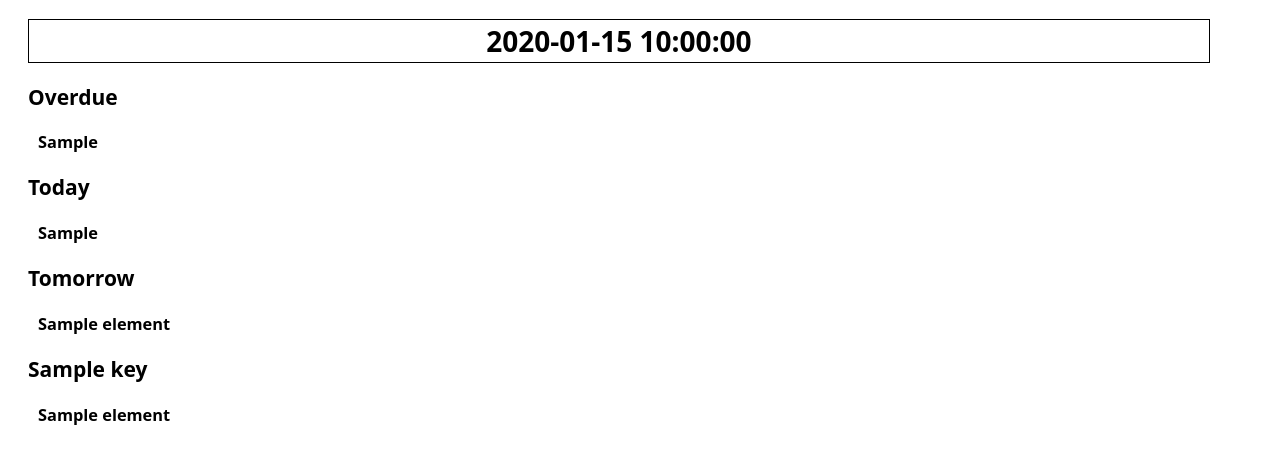
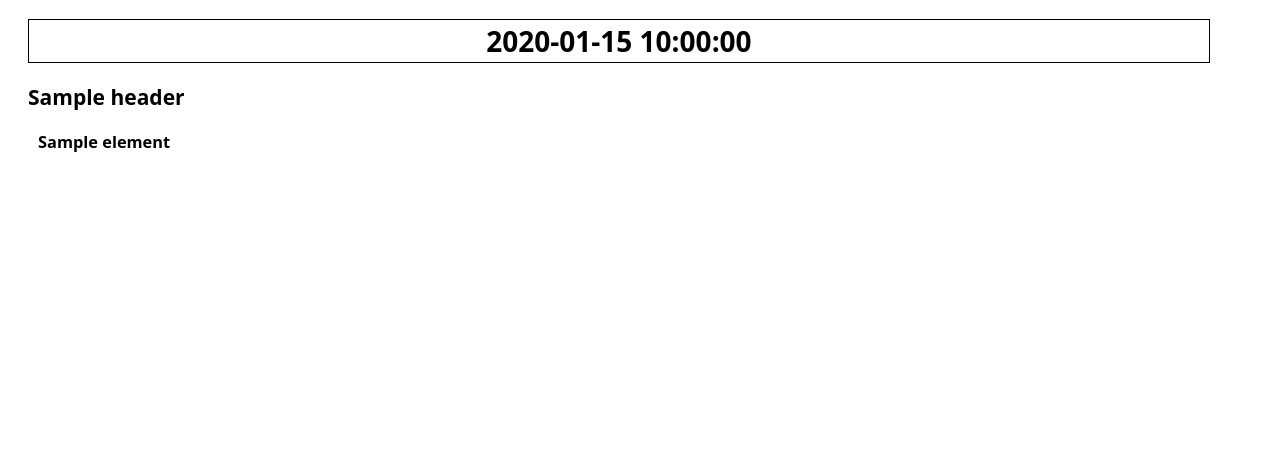
Before and after one commit to alvaroreig/productivity-dashboard, a Flask app: template templates/index.html in a window 1280 px wide. Shown: the top 464 px of the page. Run offline with Flask 2, Linux system fonts and the light colour scheme; the template is opened without the code that fills it: most values are stand-ins (such as "Sample title", 1, 10 or a date in 2020).

Commit message:
using the global_elements dict

```diff
--- a/app.py
+++ b/app.py
@@ -12,7 +12,7 @@ import locale
 from pprint import pformat
 
 from todoist_api_python.api import TodoistAPI
-
+from operator import itemgetter
 
 
 import datetime
@@ -149,8 +149,11 @@ def home():
         logging.debug(truncated_due)
         truncared_parsed_date=datetime.datetime.strptime(truncated_due,"%Y-%m-%dT%H:%M:%S")
         logging.debug(truncared_parsed_date)
+
+
         days_between_dates = truncared_parsed_date.date() - today.date()
         logging.debug(days_between_dates.days)
+
 
         if (truncared_parsed_date.hour != 0):
             hour = "0" + str(truncared_parsed_date.hour) if truncared_parsed_date.hour < 10 else str(truncared_parsed_date.hour)
@@ -175,6 +178,8 @@ def home():
     #todo: 2023-01-30T09:00:00Z
     #gcak 2023-01-23T17:45:00+01:00
 
+        add_element(days_between_dates.days,global_elements,event_clean_title,truncared_parsed_date)
+
     after = sorted(after.items())
 
     logging.debug("overdue tasks: " + str(len(overdue)))
@@ -192,13 +197,23 @@ def home():
     logging.debug("global")
     logging.debug(pformat(global_elements))
 
+    for key in global_elements:
+        logging.debug(key)
+        section = global_elements[key]
+        logging.debug(pformat(section))
+        elements = section['elements'];
+        logging.debug(pformat(elements))
+
+    global_elements = sorted(global_elements.items())
+
     return render_template(
         "index.html",
         date=today.strftime('%A,%d %B %Y'),
         overdue=overdue,
         today = today_list,
         tomorrow = tomorrow,
-        after = after
+        after = after,
+        global_elements = global_elements
     )
 
 def get_gcal_events():
@@ -237,7 +252,7 @@ def get_gcal_events():
         print('Getting the upcoming 10 events')
 
         events_result = service.events().list(calendarId='771b9ig6pbv1vkv07kia1jt28g@group.calendar.google.com', timeMin=now,
-                                              maxResults=10, singleEvents=True,
+                                              maxResults=20, singleEvents=True,
                                               orderBy='startTime',timeZone='Europe/Madrid').execute()
         events = events_result.get('items', [])
 
@@ -275,8 +290,10 @@ def add_element(section_index,list,element_title,element_datetime):
             case _:
                 today = datetime.datetime.now()
                 next = today + datetime.timedelta(days = section_index)
-                section_header = next.strftime('%A')
-
+                if section_index < 7:
+                    section_header = next.strftime('%A')
+                else:
+                    section_header = element_datetime.strftime('%A,%d %B')
 
         section_elements = []
         section = {"header" : section_header}
--- a/templates/index.html
+++ b/templates/index.html
@@ -22,46 +22,15 @@
             </div>
         </h1>
 
-        {% if overdue|length > 0 %}
-        <div class="overdue">
-            <h2>Overdue</h2>
-            {% for overdue_element in overdue %}
-                <h3><div>{{ overdue_element }}</div></h3>
+        {% for key, value in global_elements %}
+        <div>
+            <h2>{{ value['header'] }}</h2>
+            {% for element in value['elements'] %}
+                <h3><div>{{ element['title'] }}</div></h3>
             {% endfor %}
         </div>
-        {% endif %}
+        {% endfor %}
 
-        {% if today|length > 0 %}
-        <div class="today">
-            <h2>Today</h2>
-            {% for today_element in today %}
-                <h3><div>{{ today_element }}</div></h3>
-            {% endfor %}
-        </div>
-        {% endif %}
-
-        {% if tomorrow|length > 0 %}
-        <div class="tomorrow">
-            <h2>Tomorrow</h2>
-            {% for element in tomorrow %}
-                <h3><div>{{ element }}</div></h3>
-            {% endfor %}
-        </div>
-        {% endif %}
-
-        {% if after|length > 0 %}
-
-            {% for key, value in after %}
-            <div class= {{key}} >
-                <h2>{{ key }}</h2>
-                {% for element in value %}
-                    <h3><div>{{ element }}</div></h3>
-                {% endfor %}
-            </div>
-
-
-            {% endfor %}
-        {% endif %}
 
     </body>
 </html>
```
